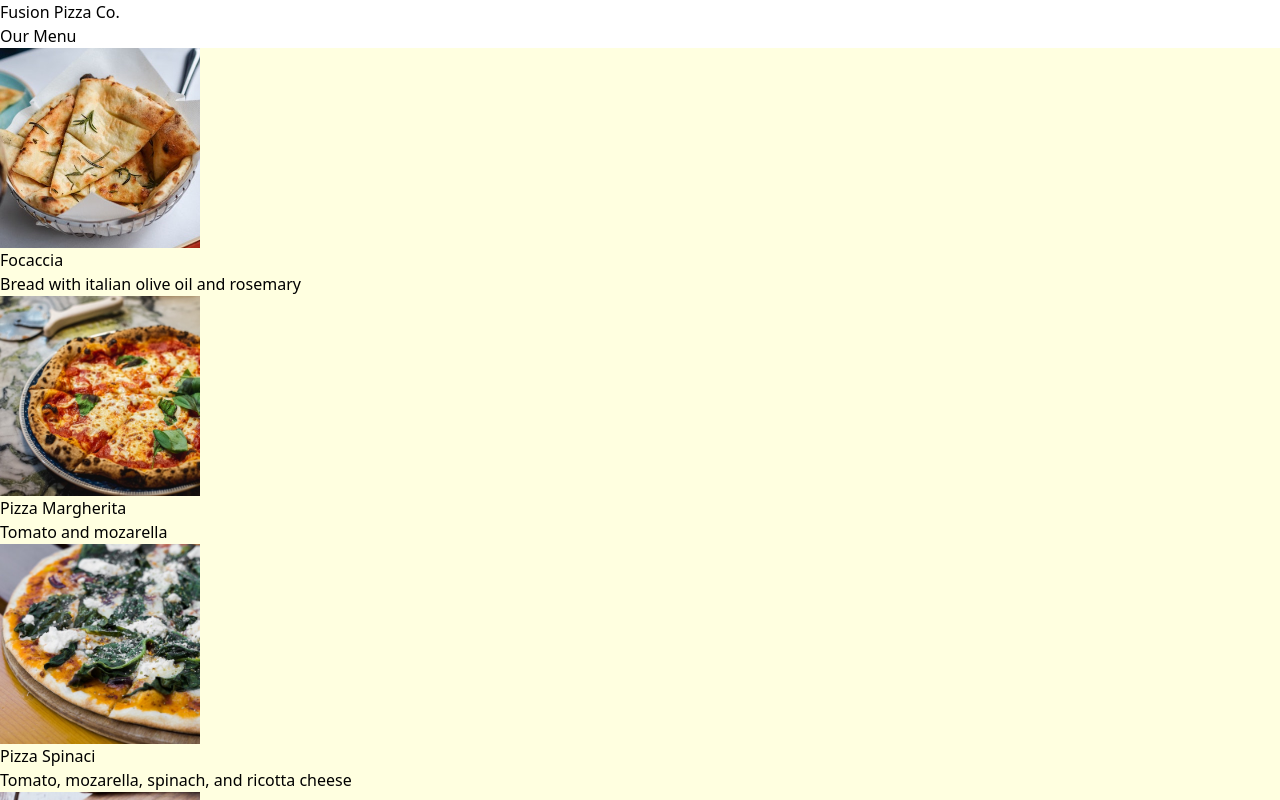
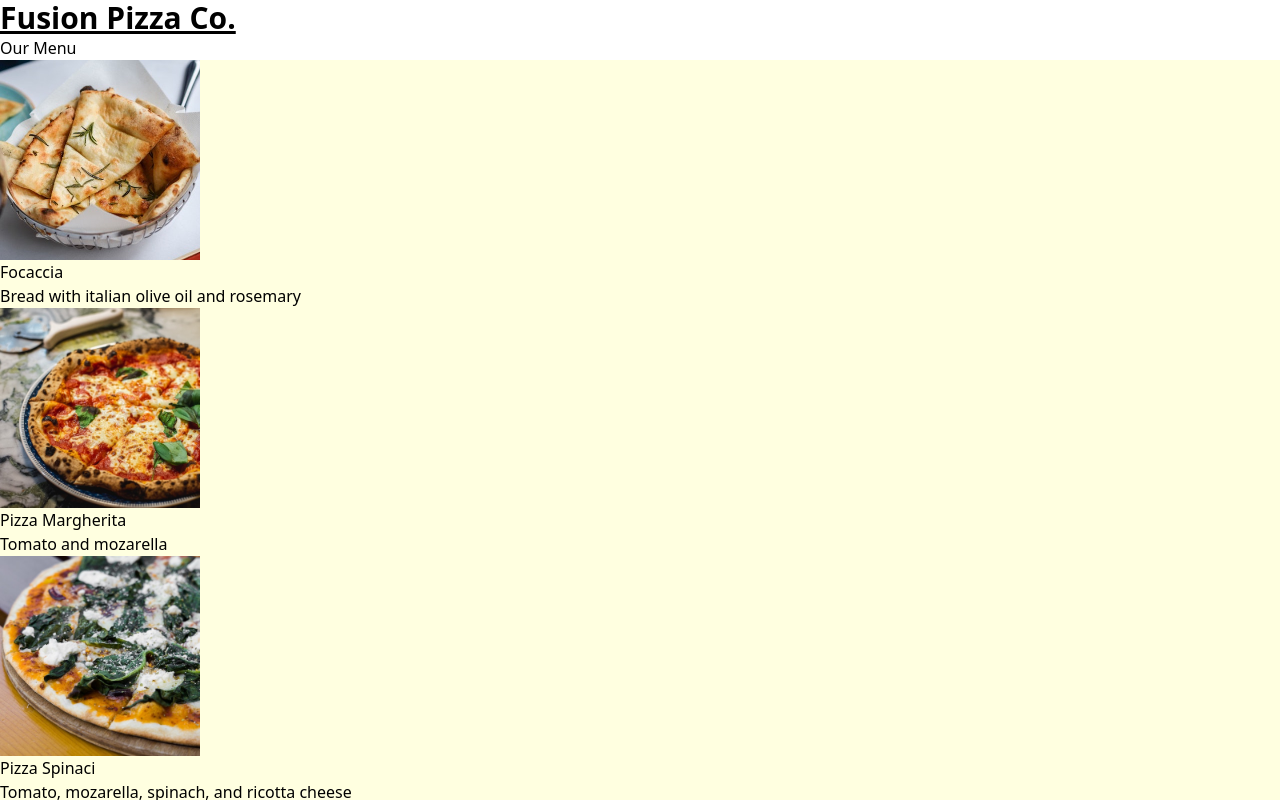
Before and after one commit to saadan1234/ReactApp, a React (Vite) app in the folder MyApp/: page / in a window 1280 px wide. Shown: the top 800 px of the page. Built offline with nearby package versions, Linux system fonts and the light colour scheme.

Commit message:
Error Fixes

```diff
--- a/MyApp/components/mainComponents.jsx
+++ b/MyApp/components/mainComponents.jsx
@@ -1,6 +1,5 @@
 /* eslint-disable react/prop-types */
 import pizzaData from '../public/data.js';
-import '../src/index.css';
 
 export function App() {
     return (
@@ -38,7 +37,7 @@ export function Pizza(props){
 
 
 export function Header(){
-    return <header className="underline">
+    return <header className="text-3xl font-bold underline">
         Fusion Pizza Co.
     </header>
 }
--- a/MyApp/index.html
+++ b/MyApp/index.html
@@ -2,7 +2,6 @@
 <html lang="en">
   <head>
     <meta charset="UTF-8" />
-    <link href="./index.css" rel="stylesheet">
     <link rel="icon" type="image/svg+xml" href="/vite.svg" />
     <meta name="viewport" content="width=device-width, initial-scale=1.0" />
     <title>Vite + React</title>
--- a/MyApp/src/index.css
+++ b/MyApp/src/index.css
@@ -553,3 +553,16 @@ video {
   --tw-contain-paint:  ;
   --tw-contain-style:  ;
 }
+
+.text-3xl {
+  font-size: 1.875rem;
+  line-height: 2.25rem;
+}
+
+.font-bold {
+  font-weight: 700;
+}
+
+.underline {
+  text-decoration-line: underline;
+}
--- a/MyApp/tailwind.config.js
+++ b/MyApp/tailwind.config.cjs
@@ -1,6 +1,6 @@
 /** @type {import('tailwindcss').Config} */
-export default {
-  content: ["./src/**/*.{html,jsx}"],
+module.exports = {
+  content: ["./*/**/*.{html,jsx}"],
   theme: {
     extend: {},
   },
```
